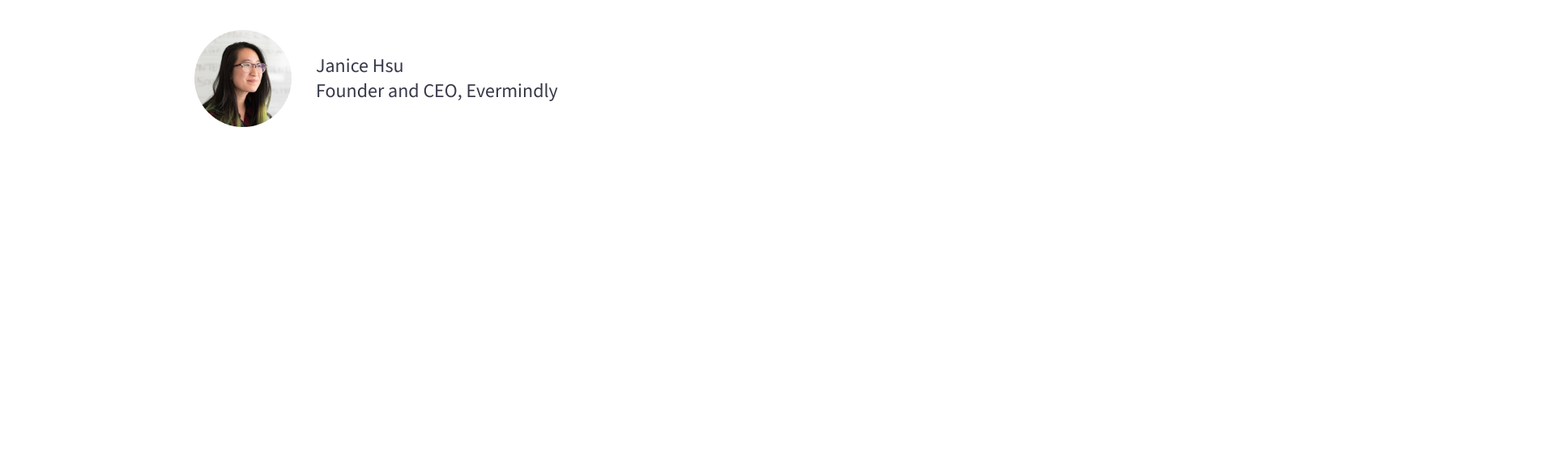
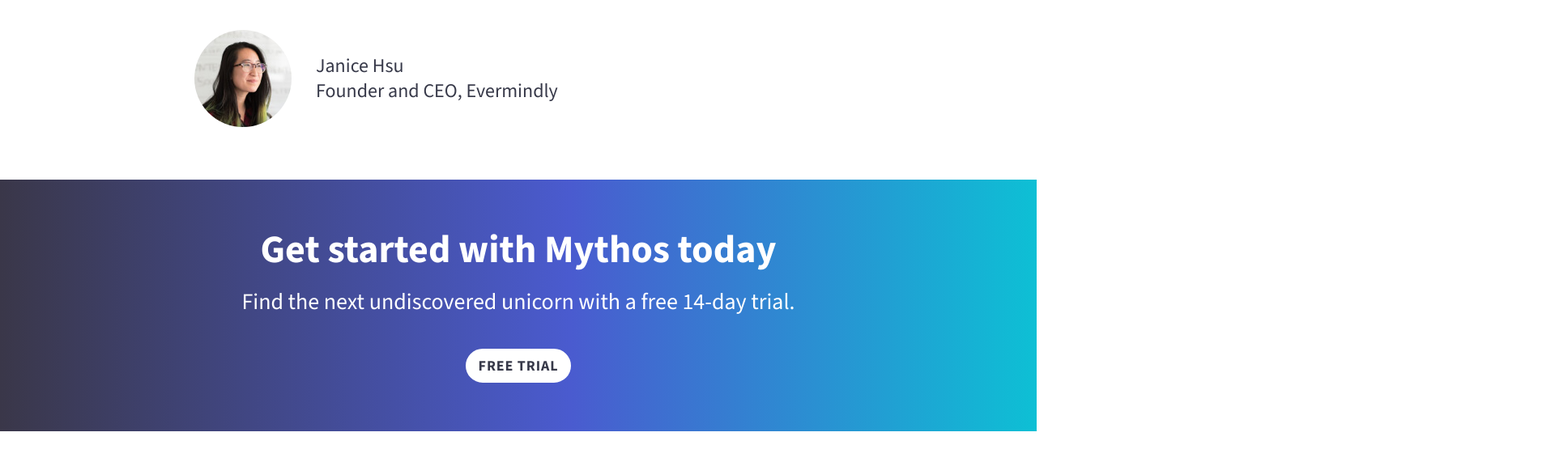
Before and after one commit to Vince-M/responsive-design-beginners, a website: page index.html in a window 1280 px wide. Shown: the part 2122-2693 px from the top of the page at 81% size, 1920 px wide, since content can reach past the window. Drawn offline with nearby package versions, Linux system fonts and the light colour scheme.

Commit message:
fullwidth CTA layout and styles

```diff
--- /dev/null
+++ b/app/scss/components/_fw-cta.scss
@@ -0,0 +1,34 @@
+@use '../util' as u;
+
+.fw-cta {
+	// @include u.fullwidth;
+	background: linear-gradient(
+		90deg,
+		var(--gradient1),
+		var(--gradient2) 75%,
+		var(--gradient3) 150%
+	);
+	// color: var(--text-light);
+
+	@include u.breakpoint(large) {
+		background: linear-gradient(
+			90deg,
+			var(--gradient1),
+			var(--gradient2) 55%,
+			var(--gradient3) 110%
+		);
+	}
+
+	&__wrapper {
+		// text-align: center;
+	}
+
+	&__title {
+	}
+
+	&__description {
+	}
+
+	&__button {
+	}
+}
--- a/app/scss/components/_fw-feature.scss
+++ b/app/scss/components/_fw-feature.scss
@@ -1,9 +1,8 @@
 @use '../util' as u;
 
 .fw-feature {
+	// @include u.fullwidth;
 	background-color: var(--fullwidth-bg);
-	color: var(--text-light);
-	text-align: center;
 
 	&__wrapper {
 	}
@@ -11,15 +10,6 @@
 	&__title {
 	}
 
-	&__description {
-		margin-block-end: u.rem(40);
-
-		@include u.breakpoint(large) {
-			max-width: 70ch;
-			margin-inline: auto;
-		}
-	}
-
 	&__image {
 		max-width: u.rem(792);
 		margin-inline: auto;
--- a/app/scss/components/_index.scss
+++ b/app/scss/components/_index.scss
@@ -3,3 +3,4 @@
 @forward 'features';
 @forward 'fw-feature';
 @forward 'testimonial';
+@forward 'fw-cta';
--- a/app/scss/globals/_boilerplate.scss
+++ b/app/scss/globals/_boilerplate.scss
@@ -35,6 +35,7 @@
 	position: absolute;
 	left: u.rem(10000);
 	top: auto;
+	left: 0;
 	width: u.rem(1);
 	height: u.rem(1);
 	overflow: hidden;
--- a/app/scss/globals/_button.scss
+++ b/app/scss/globals/_button.scss
@@ -22,6 +22,16 @@
 			background-color: var(--button-primary-bg-hover);
 			border: u.rem(2) solid var(--button-primary-bg-hover);
 		}
+
+		&.white {
+			background-color: var(--button-primary-white-bg);
+			border: u.rem(2) solid var(--button-primary-white-bg);
+
+			&:hover {
+				background-color: var(--button-primary-white-bg-hover);
+				border: u.rem(2) solid var(--button-primary-white-bg-hover);
+			}
+		}
 	}
 
 	&.secondary {
--- a/app/scss/globals/_colors.scss
+++ b/app/scss/globals/_colors.scss
@@ -5,9 +5,11 @@
 	--header-bg: hsl(232, 58%, 55%); // #495BCF
 	--hero-bg: hsl(232, 58%, 55%); // #495BCF
 
-	--button-primary-bg: hsl(180, 100%, 42%); // #00D3D4
-	--button-primary-bg-hover: hsl(180, 100%, 37%); // #00D3D4
-	--button-primary-text: hsl(233, 14%, 25%); //#383A4A
+	--button-primary-bg: hsl(180, 100%, 42%, 1); // #00D3D4
+	--button-primary-bg-hover: hsl(180, 100%, 37%, 1); // #00D3D4
+	--button-primary-text: hsl(233, 14%, 25%, 1); //#383A4A
+	--button-primary-white-bg: hsl(0, 0%, 100%, 1); //#ffffff;
+	--button-primary-white-bg-hover: hsl(0, 0%, 90%, 1); //#ffffff;
 	--button-secondary-bg: transparent;
 	--button-secondary-bg-hover: hsl(0, 0%, 100%); //#ffffff;
 	--button-secondary-border: hsl(0, 0%, 100%); //#ffffff
@@ -15,6 +17,10 @@
 	--button-secondary-text-hover: var(--hero-bg);
 
 	--fullwidth-bg: hsl(320, 85%, 41%); // #BF1085
+
+	--gradient1: hsl(250, 14%, 25%); // #3B384A
+	--gradient2: hsl(232, 58%, 55%); // #495BCF
+	--gradient3: hsl(180, 100%, 42%); // #00D3D4
 }
 
 .magenta {
--- /dev/null
+++ b/app/scss/globals/_fullwidth.scss
@@ -0,0 +1,12 @@
+@use '../util' as u;
+
+.fullwidth {
+	color: var(--text-light);
+	text-align: center;
+
+	&__description {
+		max-width: 70ch;
+		margin-inline: auto;
+		margin-block-end: u.rem(40);
+	}
+}
--- a/app/scss/globals/_index.scss
+++ b/app/scss/globals/_index.scss
@@ -2,3 +2,4 @@
 @forward 'typography';
 @forward 'colors';
 @forward 'button';
+@forward 'fullwidth';
--- /dev/null
+++ b/app/scss/util/_fullwidth.scss
@@ -0,0 +1,12 @@
+@use 'functions' as f;
+
+@mixin fullwidth {
+	color: var(--text-light);
+	text-align: center;
+
+	&__description {
+		max-width: 70ch;
+		margin-inline: auto;
+		margin-block-end: f.rem(40);
+	}
+}
--- a/app/scss/util/_index.scss
+++ b/app/scss/util/_index.scss
@@ -1,3 +1,4 @@
 @forward 'fonts';
 @forward 'breakpoints';
 @forward 'functions';
+@forward 'fullwidth';
--- a/index.html
+++ b/index.html
@@ -129,12 +129,12 @@
 					</div>
 				</section>
 				<!-- features -->
-				<section class="fw-feature">
+				<section class="fw-feature fullwidth">
 					<div class="wrapper fw-feature__wrapper">
 						<h2 class="fw-feature__title">
 							Angel investment matching in real time.
 						</h2>
-						<p class="fw-feature__description medium">
+						<p class="fw-feature__description fullwidth__description medium">
 							Lorem ipsum dolor sit amet, consectetur adipiscing elit. Mauris id
 							vestibulum metus, ut pretium lacus. Phasellus ac mi magna. Sed
 							scelerisque, turpis vitae.
@@ -185,6 +185,18 @@
 					</div>
 				</section>
 				<!-- testimonial -->
+				<section class="fw-cta fullwidth">
+					<div class="wrapper fw-cta__wrapper">
+						<h2 class="fw-cta__title">Get started with Mythos today</h2>
+						<p class="fw-cta__description fullwidth__description large">
+							Find the next undiscovered unicorn with a free 14-day trial.
+						</p>
+						<a href="" class="fw-cta__button button primary white"
+							>Free Trial</a
+						>
+					</div>
+				</section>
+				<!-- fw-cta -->
 			</article>
 		</main>
 		<footer></footer>
```
Also changed, not shown: dist/style.css, 1 other file.
